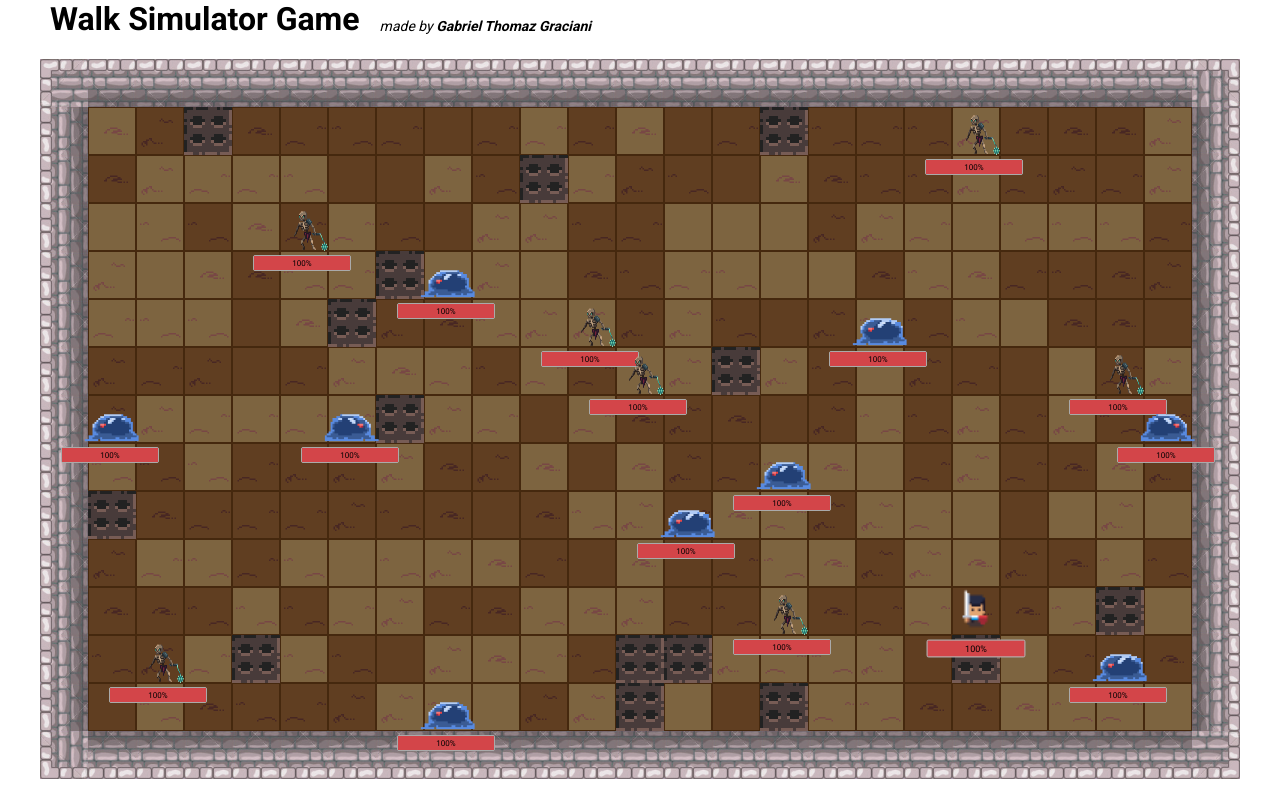
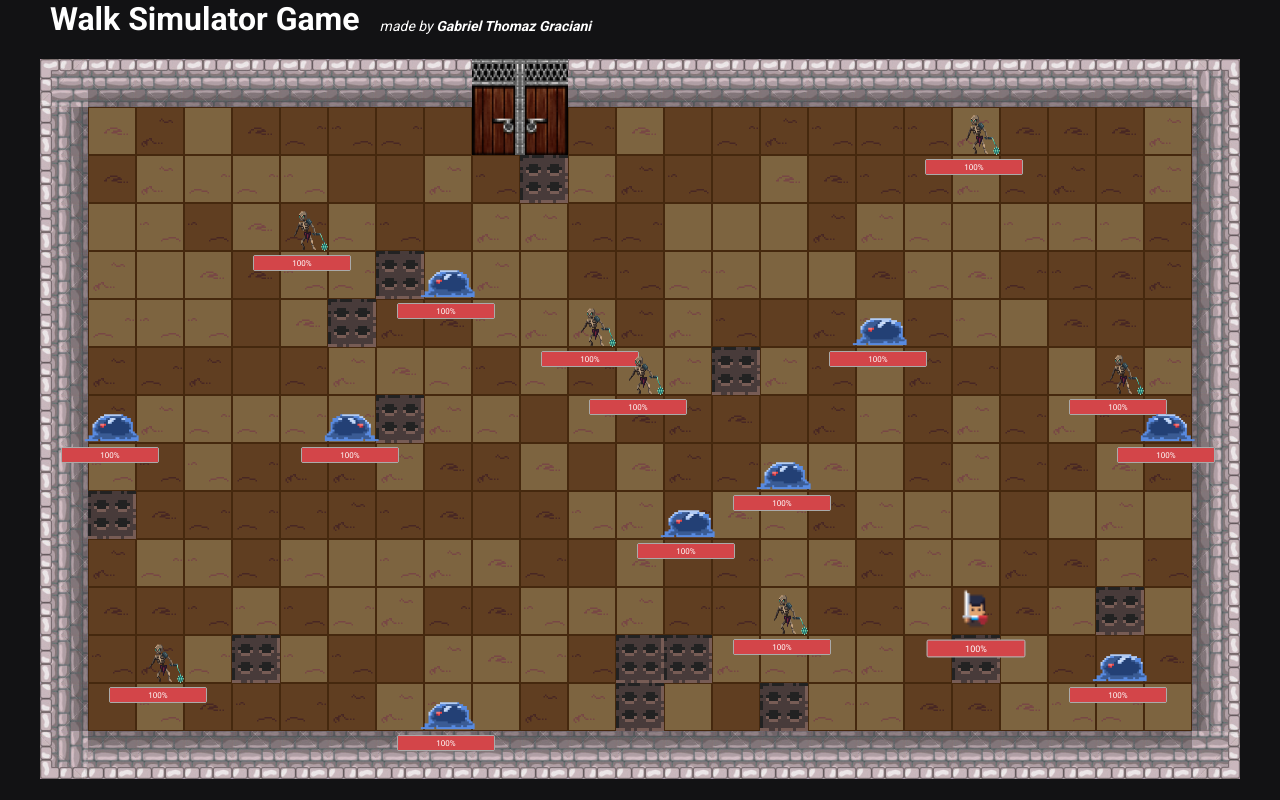
Before and after one commit to gabrielgraciani/loop-hero-simulator, a Next.js app: page / in a window 1280 px wide. Built offline with nearby package versions, Linux system fonts and the light colour scheme.

Commit message:
created door component

```diff
--- /dev/null
+++ b/src/components/Door/index.tsx
@@ -0,0 +1,19 @@
+import { useSelector } from 'react-redux';
+import { IUpdatedMapState } from '../../redux/modules/updatedMap/types';
+import { IGlobalReduxState } from '../../redux/store';
+import { Container } from './styles';
+import { IDoorProps } from './types';
+
+export const Door = ({ initialPosition }: IDoorProps): JSX.Element => {
+  const { enemiesQuantity } = useSelector<IGlobalReduxState, IUpdatedMapState>(
+    state => state.updatedMapReducer,
+  );
+
+  return (
+    <Container
+      x={initialPosition.x}
+      y={initialPosition.y}
+      isOpen={enemiesQuantity === 0}
+    />
+  );
+};
--- /dev/null
+++ b/src/components/Door/styles.ts
@@ -0,0 +1,20 @@
+import styled from 'styled-components';
+
+import { tileSize } from '../../config/Constants';
+
+import { Colors } from '../../styles/Colors';
+
+import { IStyledDoorProps } from './types';
+
+const Container = styled.div<IStyledDoorProps>`
+  width: ${`${(tileSize * 2) / 10}rem`};
+  height: ${`${(tileSize * 2) / 10}rem`};
+  position: absolute;
+  top: ${({ y }) => `${(y * tileSize) / 10}rem`};
+  left: ${({ x }) => `${(x * tileSize) / 10}rem`};
+  background: url(images/door/door${({ isOpen }) => (isOpen ? '2' : '1')}.png)
+    no-repeat ${Colors.light_gray};
+  z-index: 99;
+`;
+
+export { Container };
--- /dev/null
+++ b/src/components/Door/types.ts
@@ -0,0 +1,11 @@
+import { IPosition } from '../../interfaces/Position';
+
+export interface IDoorProps {
+  initialPosition: IPosition;
+}
+
+export interface IStyledDoorProps {
+  x: number;
+  y: number;
+  isOpen: boolean;
+}
--- a/src/components/Game/index.tsx
+++ b/src/components/Game/index.tsx
@@ -6,6 +6,7 @@ import { Hero } from '../Hero';
 import { Trap } from '../Trap';
 import { Slime } from '../Slime';
 import { Skeleton } from '../Skeleton';
+import { Door } from '../Door';
 import { Map } from '../Map';
 
 import { EMapFloor } from '../../enum/MapFloor';
@@ -28,6 +29,8 @@ export const Game = (): JSX.Element => {
 
   function renderMapContent() {
     const elements: ReactElement[] = [];
+
+    let hasDoor = false;
 
     initialMap.forEach((row, rowIndex) => {
       row.forEach((column, columnIndex) => {
@@ -54,6 +57,16 @@ export const Game = (): JSX.Element => {
             elements.push(
               <Skeleton key={key} initialPosition={initialPosition} />,
             );
+            break;
+          }
+
+          case EMapFloor.DOOR: {
+            if (!hasDoor) {
+              elements.push(
+                <Door key={key} initialPosition={initialPosition} />,
+              );
+            }
+            hasDoor = true;
             break;
           }
 
--- a/src/enum/MapFloor.ts
+++ b/src/enum/MapFloor.ts
@@ -5,4 +5,5 @@ export enum EMapFloor {
   TRAP = 3,
   SLIME = 4,
   SKELETON = 5,
+  DOOR = 6,
 }
--- a/src/hooks/useEnemy.ts
+++ b/src/hooks/useEnemy.ts
@@ -21,6 +21,7 @@ import {
   updateMap,
   resetEnemyAttackPosition,
   setEnemyAttackPosition,
+  setEnemiesQuantity,
 } from '../redux/modules/updatedMap/actions';
 import { IUpdatedMapState } from '../redux/modules/updatedMap/types';
 import { IGlobalReduxState } from '../redux/store';
@@ -55,7 +56,7 @@ export const useEnemy = ({
   initialPosition,
 }: IUseEnemyProps): IUseEnemyResponse => {
   const dispatch = useDispatch();
-  const { updatedMap, heroAttackPosition } = useSelector<
+  const { updatedMap, heroAttackPosition, enemiesQuantity } = useSelector<
     IGlobalReduxState,
     IUpdatedMapState
   >(state => state.updatedMapReducer);
@@ -156,6 +157,7 @@ export const useEnemy = ({
           newMap[position.y][position.x] = EMapFloor.FLOOR;
 
           dispatch(updateMap(newMap));
+          dispatch(setEnemiesQuantity(enemiesQuantity - 1));
           setIsAfterDeathAnimation(true);
         }, deathDurationMS);
         return 0;
@@ -163,7 +165,7 @@ export const useEnemy = ({
 
       return result;
     });
-  }, [dispatch, position.x, position.y, updatedMap]);
+  }, [dispatch, enemiesQuantity, position, updatedMap]);
 
   const generateRandomEnemyAction = useCallback(() => {
     if (isBlocked) {
--- a/src/map/helper.ts
+++ b/src/map/helper.ts
@@ -22,6 +22,12 @@ interface IGenerateFilledFieldsOnMapProps {
 interface IGenerateInitialMapResponse {
   map: number[][];
   enemiesQuantity: number;
+}
+
+interface IGenerateDoorProps {
+  rowsLength: number;
+  columnsLength: number;
+  map: number[][];
 }
 
 function generateRandomRowColumn({
@@ -62,6 +68,26 @@ function generateFilledFieldsOnMap({
   });
 
   return newMap;
+}
+
+function generateDoor({ rowsLength, columnsLength, map }: IGenerateDoorProps) {
+  const newMap = [...map];
+
+  const { columnIndex } = generateRandomRowColumn({
+    rowsLength,
+    columnsLength,
+  });
+
+  // getting only the first row to render the door
+  const rowIndex = 0;
+  const newColumnIndex =
+    columnIndex === columnsLength - 1 ? columnIndex - 1 : columnIndex;
+
+  // add door elemnt to 4 tiles
+  newMap[rowIndex][newColumnIndex] = EMapFloor.DOOR;
+  newMap[rowIndex][newColumnIndex + 1] = EMapFloor.DOOR;
+  newMap[rowIndex + 1][newColumnIndex] = EMapFloor.DOOR;
+  newMap[rowIndex + 1][newColumnIndex + 1] = EMapFloor.DOOR;
 }
 
 function generateInitialMap(
@@ -139,7 +165,7 @@ function generateInitialMap(
   /** CREATE SKELETON SPOTS */
   const skeletonQuantity = randomNumber({ min: 6, max: 12 });
 
-  const newMap = generateFilledFieldsOnMap({
+  generateFilledFieldsOnMap({
     elementToBeRender: EMapFloor.SKELETON,
     elementQuantity: skeletonQuantity,
     rowsLength: rowsArray.length,
@@ -147,6 +173,25 @@ function generateInitialMap(
     map,
   });
   /** CREATE SKELETON SPOTS */
+
+  /** CREATE DOOR SPOT */
+  generateDoor({
+    rowsLength: rowsArray.length,
+    columnsLength: columnsArray.length,
+    map,
+  });
+  /** CREATE DOOR SPOT */
+
+  /** REMOVING TRAPS FROM FIRST AND SECOND ROW */
+  const newMap = map.map((row, rowIndex) => {
+    return row.map(column => {
+      if (rowIndex === 1 && column === EMapFloor.TRAP) {
+        return EMapFloor.FLOOR;
+      }
+      return column;
+    });
+  });
+  /** REMOVING TRAPS FROM FIRST AND SECOND ROW */
 
   let enemiesQuantity = 0;
   newMap.forEach(row => {
--- a/src/styles/Colors.ts
+++ b/src/styles/Colors.ts
@@ -5,4 +5,5 @@ export const Colors = {
   white: '#fff',
   black: '#000',
   light_gray: '#c0c0c0',
+  background: '#121214',
 };
--- a/src/styles/global.ts
+++ b/src/styles/global.ts
@@ -19,8 +19,8 @@ const GlobalStyles = createGlobalStyle`
   }
 
   body {
-    background: ${Colors.white};
-    color: ${Colors.black};
+    background: ${Colors.background};
+    color: ${Colors.white};
     height:100%;
   }
 
@@ -33,14 +33,14 @@ const GlobalStyles = createGlobalStyle`
 
   button {
     cursor: pointer;
-    color: ${Colors.black};
+    color: ${Colors.white};
     font-size: 1.4rem;
     border:0;
   }
 
   h1, h2, h3, h4, h5, h6 {
     margin: 0;
-    color: ${Colors.black};
+    color: ${Colors.white};
   }
 
   span, p, label, input, textarea, select, button, div {
--- a/src/utils/helper.ts
+++ b/src/utils/helper.ts
@@ -26,6 +26,7 @@ interface IIsValidMovement {
 interface IIsValidMovementResponse {
   isNextMovementValid: boolean;
   isNextMovementKillWalker: boolean;
+  isNextMovementIsDoor: boolean;
 }
 
 function randomNumber({ min, max }: IRandomNumberProps): number {
@@ -59,8 +60,10 @@ function getHeroValidMoves({ value }: IGetValidMovesProps) {
     isNextMovementValid:
       value === EMapFloor.FLOOR ||
       value === EMapFloor.TRAP ||
-      value === EMapFloor.HERO,
+      value === EMapFloor.HERO ||
+      value === EMapFloor.DOOR,
     isNextMovementKillWalker: value === EMapFloor.TRAP,
+    isNextMovementIsDoor: value === EMapFloor.DOOR,
   };
 }
 
@@ -68,6 +71,7 @@ function getEnemyValidMoves({ value }: IGetValidMovesProps) {
   return {
     isNextMovementValid: value === EMapFloor.FLOOR,
     isNextMovementKillWalker: false,
+    isNextMovementIsDoor: false,
   };
 }
 
```
Also changed, not shown: public/images/door/door1.png (added), public/images/door/door2.png (added).
